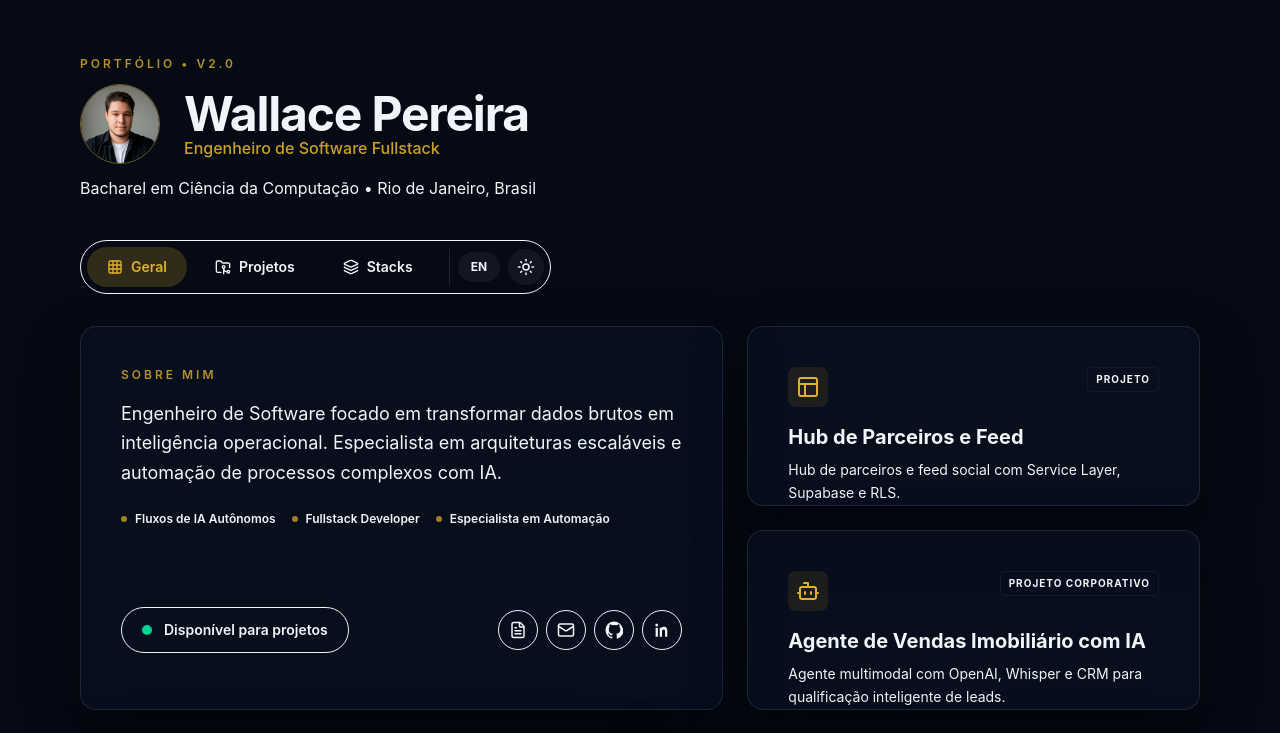
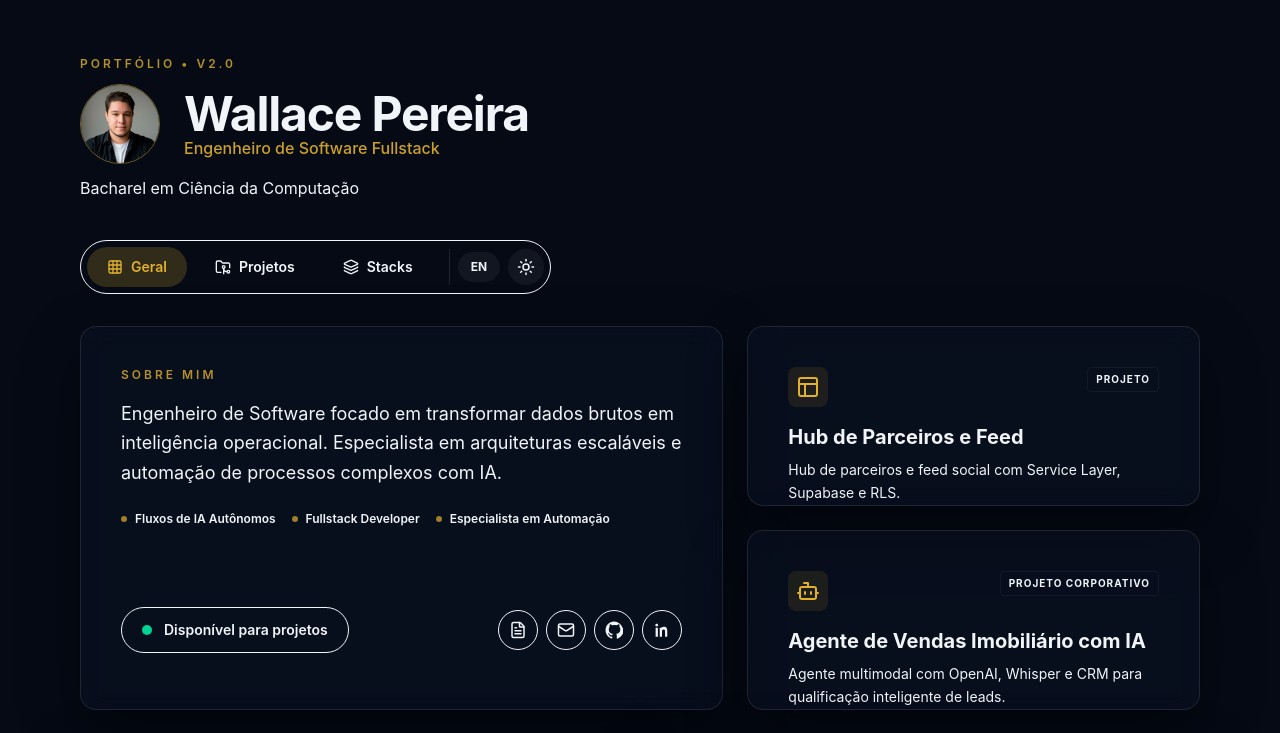
Before and after one commit to Wallace-Pereira1/portfolio-v2, a React (Vite) app: page / in a window 1280 px wide. Shown: the top 733 px of the page. Built offline with nearby package versions, Linux system fonts and the light colour scheme.

Commit message:
refactor: remove location information from user profile in constants and App component

```diff
--- a/src/App.tsx
+++ b/src/App.tsx
@@ -129,7 +129,7 @@ export default function App() {
             </div>
           </div>
           <p className="text-secondary max-w-2xl">
-            {currentInfo.education} • {currentInfo.location}
+            {currentInfo.education}
           </p>
         </header>
 
--- a/src/data/constants.ts
+++ b/src/data/constants.ts
@@ -16,7 +16,6 @@ export const INFO = {
     name: "Wallace Pereira",
     title: "Engenheiro de Software Fullstack",
     education: "Bacharel em Ciência da Computação",
-    location: "Rio de Janeiro, Brasil",
     description: "Engenheiro de Software focado em transformar dados brutos em inteligência operacional. Especialista em arquiteturas escaláveis e automação de processos complexos com IA.",
     status: "Disponível para projetos",
     resume: "Ver Currículo",
@@ -25,7 +24,6 @@ export const INFO = {
     name: "Wallace Pereira",
     title: "Fullstack Software Engineer",
     education: "Bachelor of Computer Science",
-    location: "Rio de Janeiro, Brazil",
     description: "Software Engineer focused on transforming raw data into operational intelligence. Specialist in scalable architectures and automation of complex processes with AI.",
     status: "Available for projects",
     resume: "View Resume",
```
